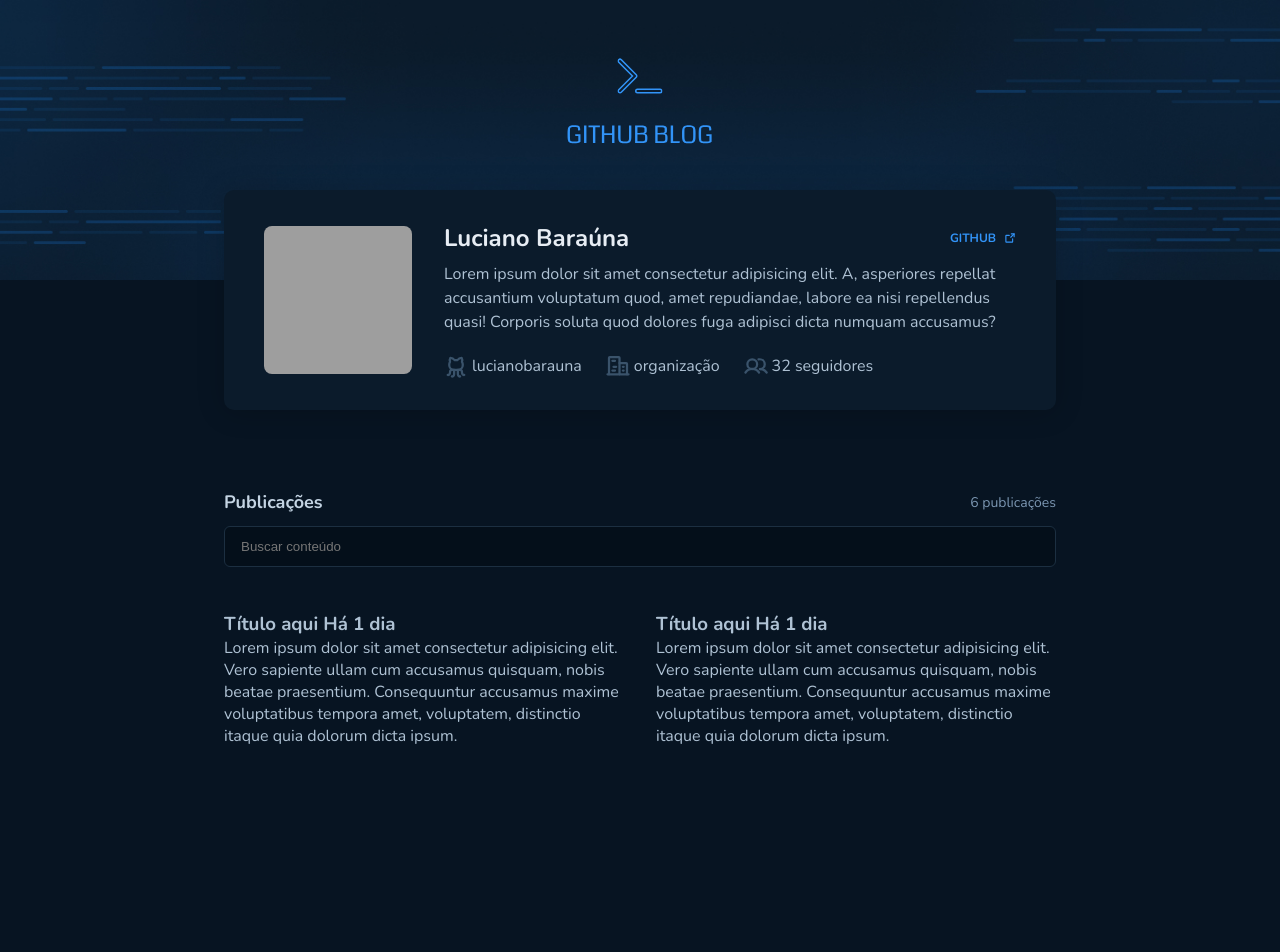
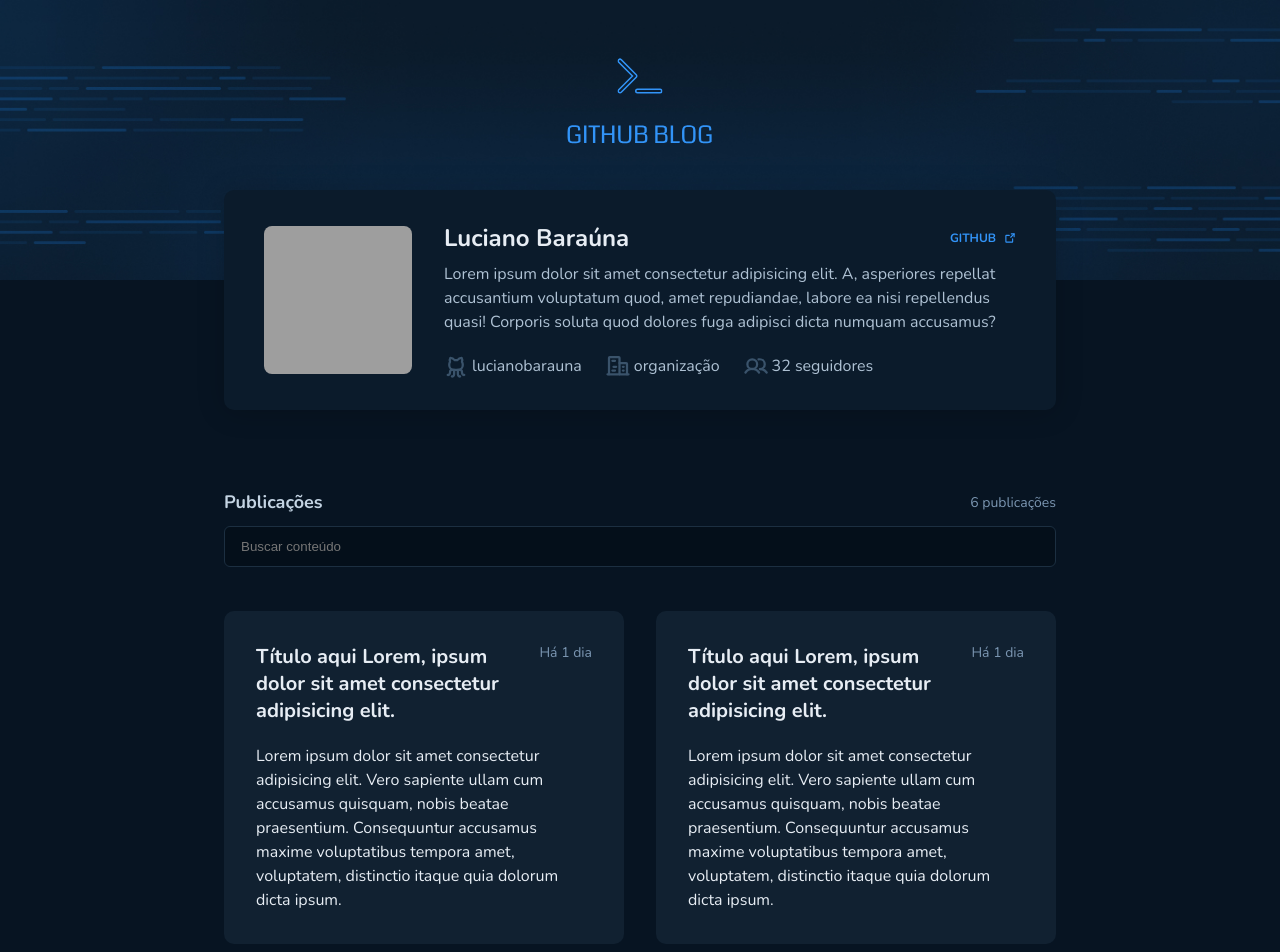
Before and after one commit to lucianoBaraunaLabs/rckst-ig-githblog, a React (Vite) app: page / in a window 1280 px wide. Shown: the top 952 px of the page. Before the commit the page ends 803 px from the top, so only its background shows below. Built offline with nearby package versions, Linux system fonts and the light colour scheme; grey boxes are pictures that could not be loaded.

Commit message:
feat(Card): create component card

```diff
--- /dev/null
+++ b/src/pages/Home/components/Cards/index.tsx
@@ -0,0 +1,20 @@
+import * as S from './styles'
+
+export function Card() {
+  return (
+    <S.CardWrapper>
+      <S.CardHeader>
+        <S.CardTitle>
+          Título aqui Lorem, ipsum dolor sit amet consectetur adipisicing elit.
+        </S.CardTitle>
+        <S.CardTime>Há 1 dia</S.CardTime>
+      </S.CardHeader>
+      <S.CardText>
+        Lorem ipsum dolor sit amet consectetur adipisicing elit. Vero sapiente
+        ullam cum accusamus quisquam, nobis beatae praesentium. Consequuntur
+        accusamus maxime voluptatibus tempora amet, voluptatem, distinctio
+        itaque quia dolorum dicta ipsum.
+      </S.CardText>
+    </S.CardWrapper>
+  )
+}
--- /dev/null
+++ b/src/pages/Home/components/Cards/styles.ts
@@ -0,0 +1,42 @@
+import styled, { css } from 'styled-components'
+
+export const CardWrapper = styled.article`
+  ${({ theme }) => css`
+    padding: ${theme.spacing[8]};
+    background-color: ${theme.palette['base-post']};
+    border-radius: 10px;
+  `}
+`
+export const CardHeader = styled.header`
+  ${({ theme }) => css`
+    margin-bottom: ${theme.spacing[5]};
+    display: flex;
+    justify-content: space-between;
+    align-items: flex-start;
+    gap: ${theme.spacing[4]};
+  `}
+`
+
+export const CardTitle = styled.h3`
+  ${({ theme }) => css`
+    max-width: 40ch;
+    color: ${theme.palette['base-title']};
+    font-size: ${theme.fontSize[20]};
+  `}
+`
+
+export const CardTime = styled.time`
+  ${({ theme }) => css`
+    font-size: ${theme.fontSize[14]};
+    color: ${theme.palette['base-span']};
+    font-weight: 400;
+    flex-shrink: 0;
+  `}
+`
+
+export const CardText = styled.p`
+  ${({ theme }) => css`
+    color: ${theme.palette['base-title']};
+    line-height: 1.5;
+  `}
+`
--- a/src/pages/Home/index.tsx
+++ b/src/pages/Home/index.tsx
@@ -1,3 +1,4 @@
+import { Card } from './components/Cards'
 import * as S from './styles'
 
 export function Home() {
@@ -12,32 +13,8 @@
           <S.InputSearch type="search" placeholder="Buscar conteúdo" />
         </form>
         <S.Content>
-          <article>
-            <header>
-              <h3>
-                Título aqui <time>Há 1 dia</time>
-              </h3>
-            </header>
-            <p>
-              Lorem ipsum dolor sit amet consectetur adipisicing elit. Vero
-              sapiente ullam cum accusamus quisquam, nobis beatae praesentium.
-              Consequuntur accusamus maxime voluptatibus tempora amet,
-              voluptatem, distinctio itaque quia dolorum dicta ipsum.
-            </p>
-          </article>
-          <article>
-            <header>
-              <h3>
-                Título aqui <time>Há 1 dia</time>
-              </h3>
-            </header>
-            <p>
-              Lorem ipsum dolor sit amet consectetur adipisicing elit. Vero
-              sapiente ullam cum accusamus quisquam, nobis beatae praesentium.
-              Consequuntur accusamus maxime voluptatibus tempora amet,
-              voluptatem, distinctio itaque quia dolorum dicta ipsum.
-            </p>
-          </article>
+          <Card />
+          <Card />
         </S.Content>
       </S.Wrapper>
     </>
```
